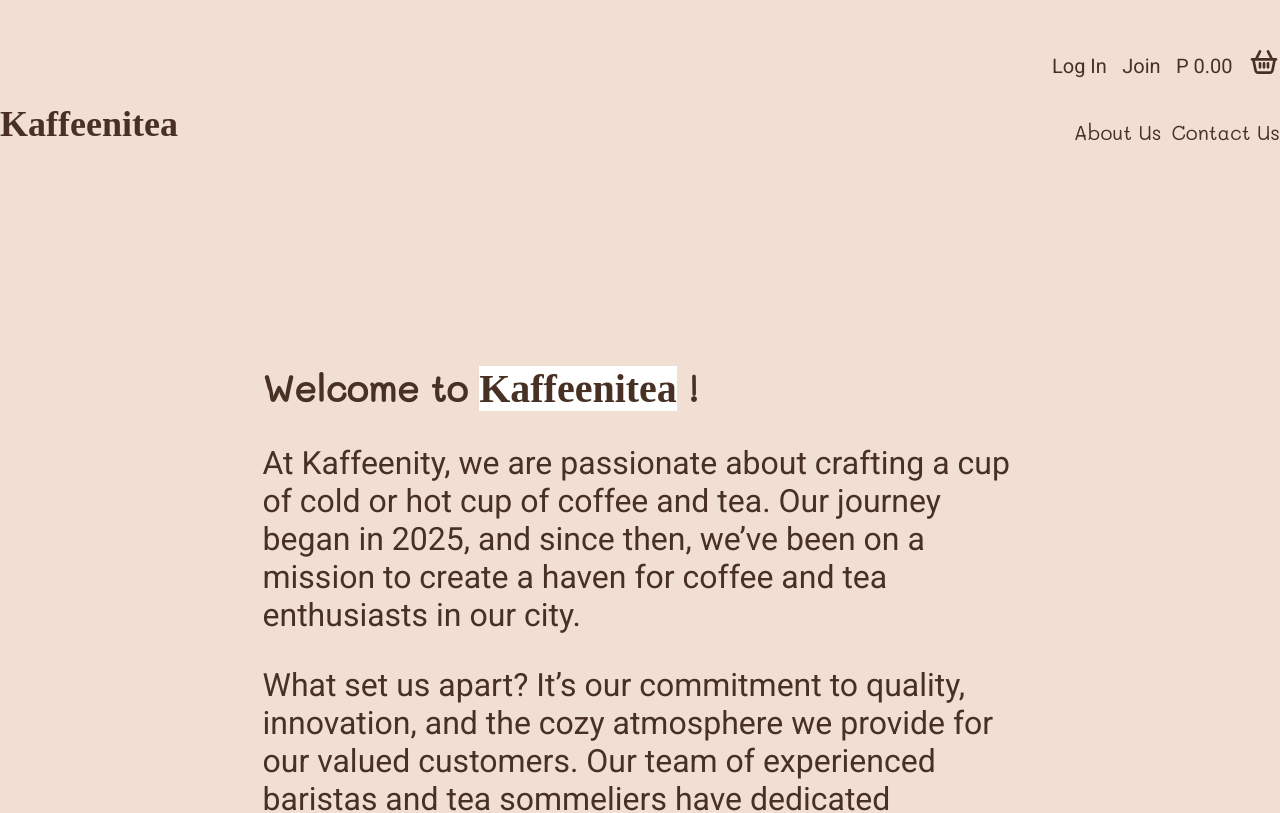
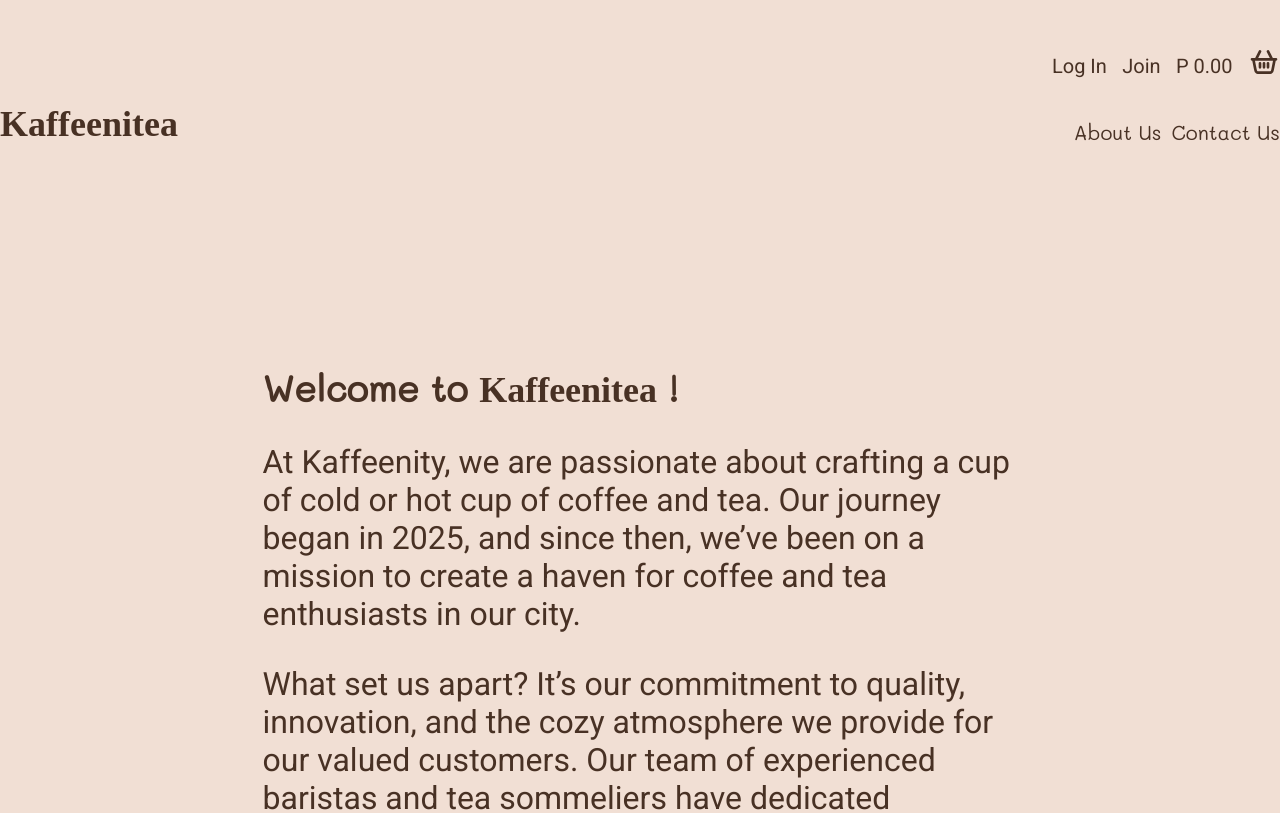
Before and after one commit to Offemon/kaffeenitea-react, a React (Vite) app: page /aboutus in a window 1280 px wide. Shown: the top 813 px of the page. Built offline with nearby package versions, Linux system fonts and the light colour scheme; a web font is replaced by a local one.

Commit message:
Fixed faulty css

```diff
--- a/src/pages/itemdetails.css
+++ b/src/pages/itemdetails.css
@@ -80,7 +80,7 @@ img#item-preview{
     border: 1px solid #483124;
 }
 
-#body #item-order-detail #item-purch-detail-container #item-purch-details #item-actions-container #dec-inc-qty-container button,span{
+#body #item-order-detail #item-purch-detail-container #item-purch-details #item-actions-container #dec-inc-qty-container button,span#item-amount{
     height: 50px;
     width: 50px;
     font-family: 'Roboto';
```
